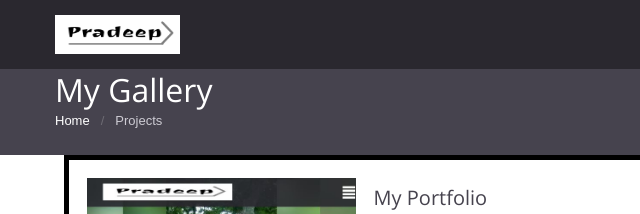
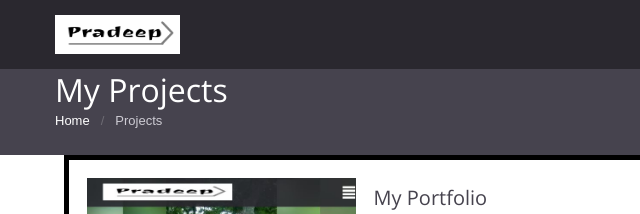
Before and after one commit to ballipradeep/ballipradeep.github.io, a plain HTML site: page projects.html in a window 1280 px wide. Shown: the top 214 px of the page, 0-640 px from the left. Drawn offline with nearby package versions, Linux system fonts and the light colour scheme; files whose address does not match are found by name.

Commit message:
Update projects.html

```diff
--- a/projects.html
+++ b/projects.html
@@ -140,7 +140,7 @@
         <div class="content_wrapper">
         	<div class="page_title_block">
             	<div class="container">
-                    <h1 class="title">My Gallery</h1>
+                    <h1 class="title">My Projects</h1>
                     <div class="breadcrumbs"><a href="index.html">Home</a><span>Projects</span></div>
                 </div>
             </div>
```
